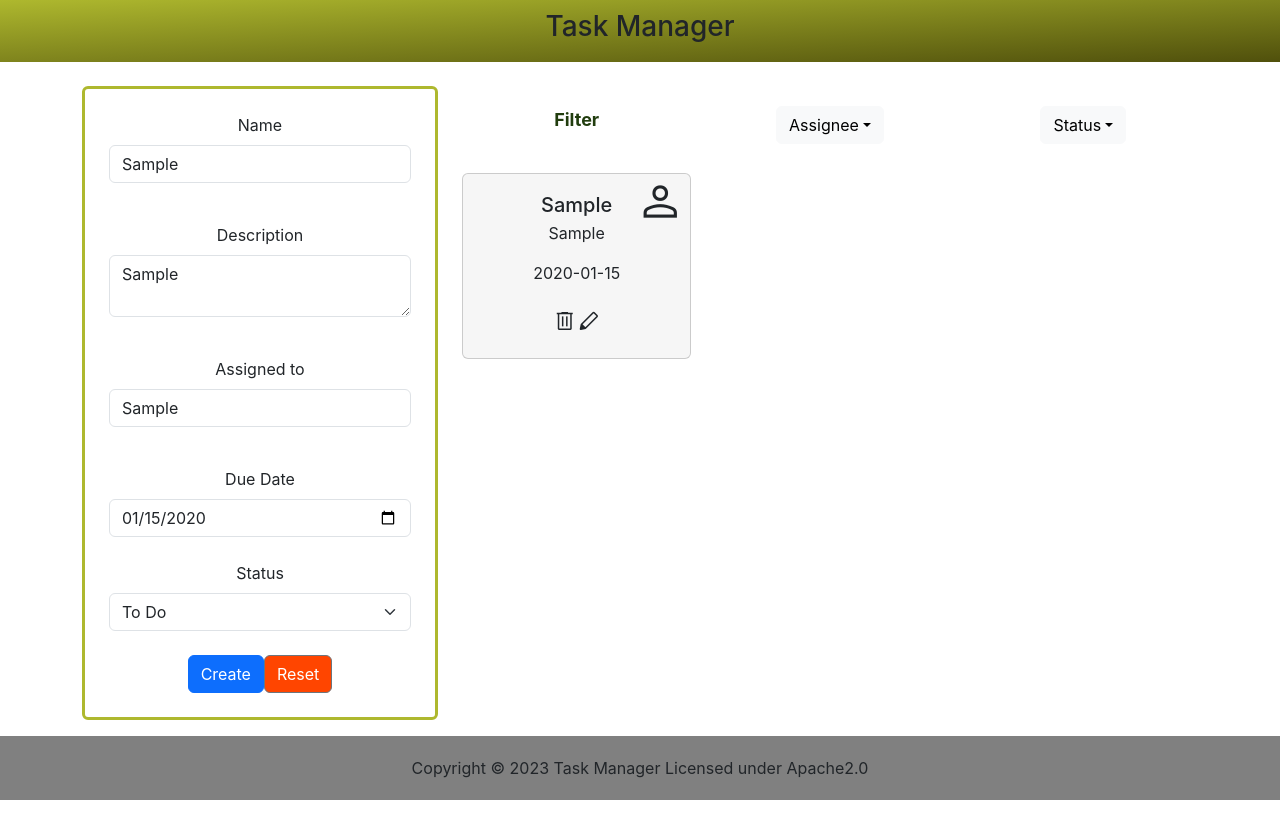
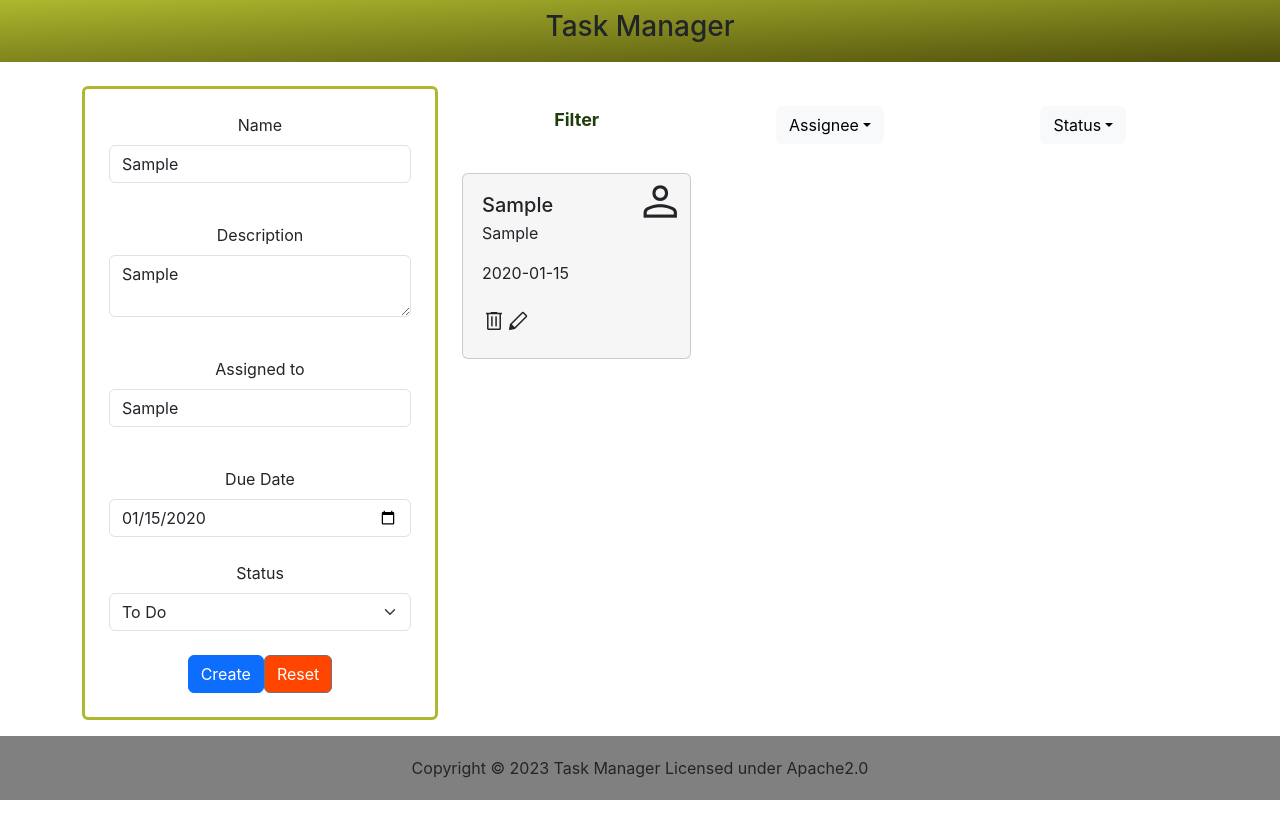
Before and after one commit to parisa-naeim/Task-Manager-React, a React (Create React App) app: page / in a window 1280 px wide. Both pictures are taken after typing "Sample", "Sample", "Sample", "2020-01-15" into the empty fields and a click on the button "Create". Built offline with nearby package versions, Linux system fonts and the light colour scheme.

Commit message:
improve style

```diff
--- a/src/App.css
+++ b/src/App.css
@@ -61,6 +61,7 @@
   background-color: rgba(230, 230, 230, 0.349);
   margin-bottom: 5px;
   padding: 3px;
+  text-align: left;
 }
 
 
--- a/src/components/Task.js
+++ b/src/components/Task.js
@@ -2,45 +2,45 @@ import CardAvatar from "./CardAvatar";
 
 function Task({ task }) {
   return (
-    <div class="col-md-6 col-lg-4 col-12" id={task.id + "-original"}>
-      <div class="card">
+    <div className="col-md-6 col-lg-4 col-12" id={task.id + "-original"}>
+      <div className="card">
         <CardAvatar assignedTo={task.assignedTo} />
-        <div class="card-body">
-          <h5 class="card-title">{task.name}</h5>
-          <h6 class="card-subtitle mb-2 text-body-secondary">
+        <div className="card-body">
+          <h5 className="card-title">{task.name}</h5>
+          <h6 className="card-subtitle mb-2 text-body-secondary">
             {task.status && task.status.toUpperCase()}
           </h6>
-          <p class="card-text"> {task.description}</p>
+          <p className="card-text"> {task.description}</p>
           {/* <label>{task.assignedTo}</label>
           <br /> */}
           <label>{task.dueDate}</label>
           <br />
           <br />
-          <span class="material-symbols-outlined delete-btn" id={task.id}>
+          <span className="material-symbols-outlined delete-btn" id={task.id}>
             delete
           </span>
-          <span class="material-symbols-outlined edit-btn" id={task.id}>
+          <span className="material-symbols-outlined edit-btn" id={task.id}>
             stylus
           </span>
-          {/* <span style="display:${(task.status === "done") ? "none" : "inilne-block"}" class="material-symbols-outlined mark-as-done" title="Mark as done" id="${task.id}">done</span> */}
+          {/* <span style="display:${(task.status === "done") ? "none" : "inilne-block"}" className="material-symbols-outlined mark-as-done" title="Mark as done" id="${task.id}">done</span> */}
         </div>
       </div>
 
       <div
-        class="col-md-6 col-lg-4 col-12"
+        className="col-md-6 col-lg-4 col-12"
         id={task.id + "-editable"}
         style={{ display: "none" }}
       >
-        <div class="card pt-3">
-          <div class="change">
-            <span class="material-symbols-outlined save-btn" id={task.id}>
+        <div className="card pt-3">
+          <div className="change">
+            <span className="material-symbols-outlined save-btn" id={task.id}>
               save
             </span>
-            <span class="material-symbols-outlined cancel-btn" id={task.id}>
+            <span className="material-symbols-outlined cancel-btn" id={task.id}>
               cancel
             </span>
           </div>
-          <div class="card-body">
+          <div className="card-body">
             <input id={task.id + "-name"} value={task.name} type="text" />
             <input id={task.id + "-status"} value={task.status} />
             <input
```
